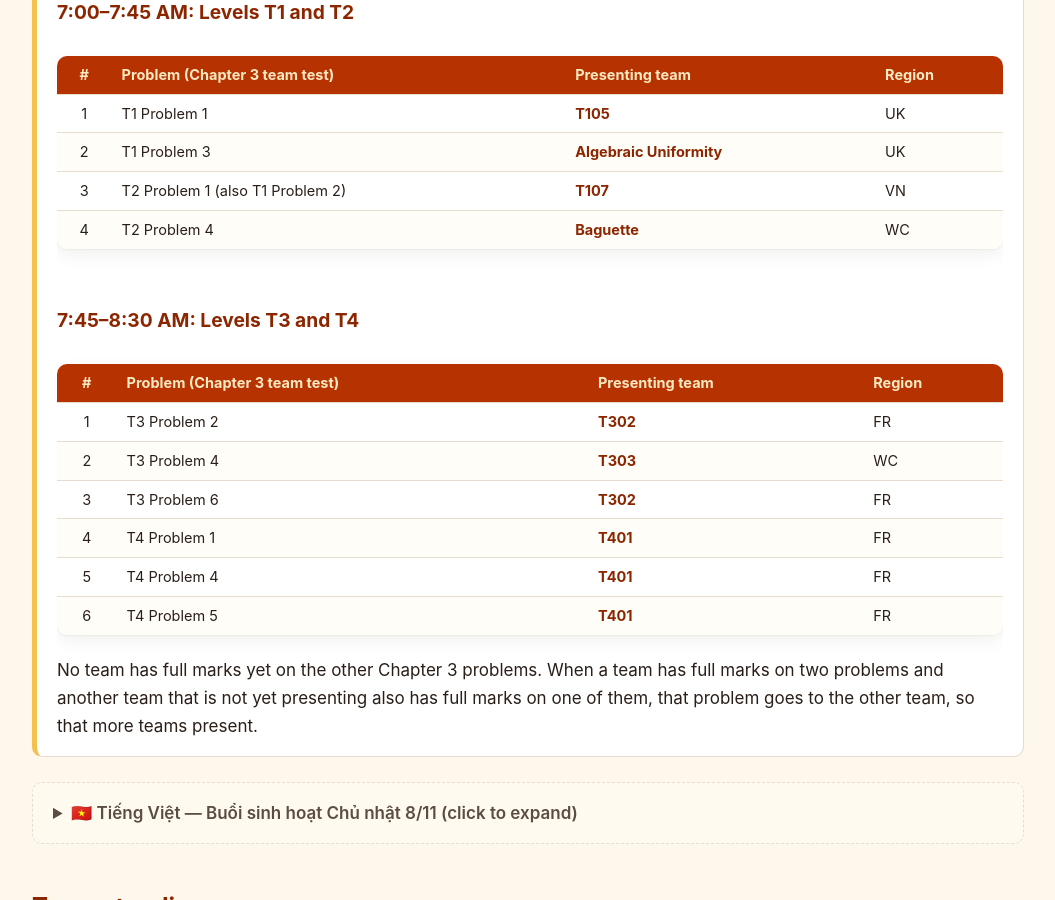
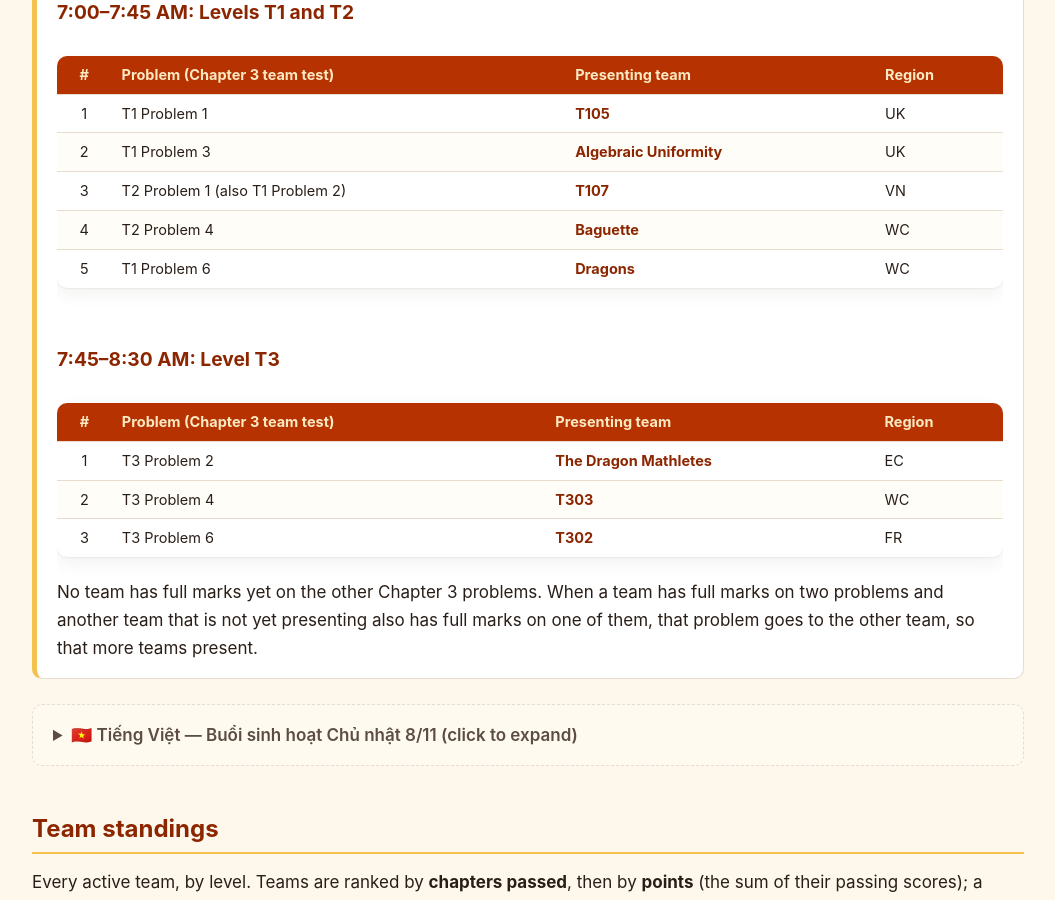
Before and after one commit to nghia71/nghia71.github.io, a Jekyll site: the page built from current-standings.md, in a window 1280 px wide and 900 px high, scrolled down 847 px. Shown: the whole window, without its empty margins (112-1167 px from the left). Built offline with Jekyll 4.4.1, drawn with Linux system fonts in a browser that asks for light colours.

Commit message:
Sunday 8 Nov agenda: add Dragons (T1 P6), T3 P2 to The Dragon Mathletes, remove T401
Co-Authored-By: Claude Opus 5.5 <noreply@anthropic.com>

Claude-Session: https://claude.ai/code/session_015fnAyissPHLrFqhmKJxWoJ

```diff
--- a/current-standings.md
+++ b/current-standings.md
@@ -19,17 +19,15 @@ This page is the club's live index, for every role: where the roster and every t
 <tr><td class="ls-num">2</td><td>T1 Problem 3</td><td><strong>Algebraic Uniformity</strong></td><td>UK</td></tr>
 <tr><td class="ls-num">3</td><td>T2 Problem 1 (also T1 Problem 2)</td><td><strong>T107</strong></td><td>VN</td></tr>
 <tr><td class="ls-num">4</td><td>T2 Problem 4</td><td><strong>Baguette</strong></td><td>WC</td></tr>
+<tr><td class="ls-num">5</td><td>T1 Problem 6</td><td><strong>Dragons</strong></td><td>WC</td></tr>
 </tbody></table></div>
-<h3>7:45–8:30 AM: Levels T3 and T4</h3>
+<h3>7:45–8:30 AM: Level T3</h3>
 <div class="ls-wrap"><table class="ls-table">
 <thead><tr><th class="ls-num">#</th><th>Problem (Chapter 3 team test)</th><th>Presenting team</th><th>Region</th></tr></thead>
 <tbody>
-<tr><td class="ls-num">1</td><td>T3 Problem 2</td><td><strong>T302</strong></td><td>FR</td></tr>
+<tr><td class="ls-num">1</td><td>T3 Problem 2</td><td><strong>The Dragon Mathletes</strong></td><td>EC</td></tr>
 <tr><td class="ls-num">2</td><td>T3 Problem 4</td><td><strong>T303</strong></td><td>WC</td></tr>
 <tr><td class="ls-num">3</td><td>T3 Problem 6</td><td><strong>T302</strong></td><td>FR</td></tr>
-<tr><td class="ls-num">4</td><td>T4 Problem 1</td><td><strong>T401</strong></td><td>FR</td></tr>
-<tr><td class="ls-num">5</td><td>T4 Problem 4</td><td><strong>T401</strong></td><td>FR</td></tr>
-<tr><td class="ls-num">6</td><td>T4 Problem 5</td><td><strong>T401</strong></td><td>FR</td></tr>
 </tbody></table></div>
 <p>No team has full marks yet on the other Chapter 3 problems. When a team has full marks on two problems and another team that is not yet presenting also has full marks on one of them, that problem goes to the other team, so that more teams present.</p>
 </div>
@@ -40,7 +38,7 @@ This page is the club's live index, for every role: where the roster and every t
 Chủ nhật 8/11, 7:00–8:30 sáng giờ Pacific Standard Time (PST): học sinh trình bày các lời giải đạt điểm tuyệt đối trong bài thi đội Chương 3. Mỗi bài có đội đạt điểm tối đa được trình bày một lần, bởi một đội. Khi nhiều đội cùng giải được một bài, chúng tôi chọn lời giải viết tốt nhất và chia các bài sao cho nhiều đội được trình bày nhất: nếu một đội có hai bài trong danh sách và một đội chưa được mời cũng đạt điểm tối đa ở một trong hai bài đó, bài đó được chuyển cho đội kia. Mỗi bài khoảng 5–6 phút.
 
 * **7:00–7:45:** T1 và T2 (bảng thứ nhất ở trên).
-* **7:45–8:30:** T3 và T4 (bảng thứ hai ở trên).
+* **7:45–8:30:** T3 (bảng thứ hai ở trên).
 
 Danh sách này còn tạm thời cho đến hết thứ Bảy 7/11: đội nào thi Chương 3 trước ngày đó và đạt điểm tối đa ở một bài sẽ được thêm vào danh sách, và các bài có thể được chia lại để nhiều đội được trình bày nhất. Các đội thi vào Chủ nhật 8/11 lần này không được mời. Cuộc thi lập trình diễn ra vào các Chủ nhật xen kẽ (1/11 và 15/11, xem trang [TOML](./toml.html)).
 
```
